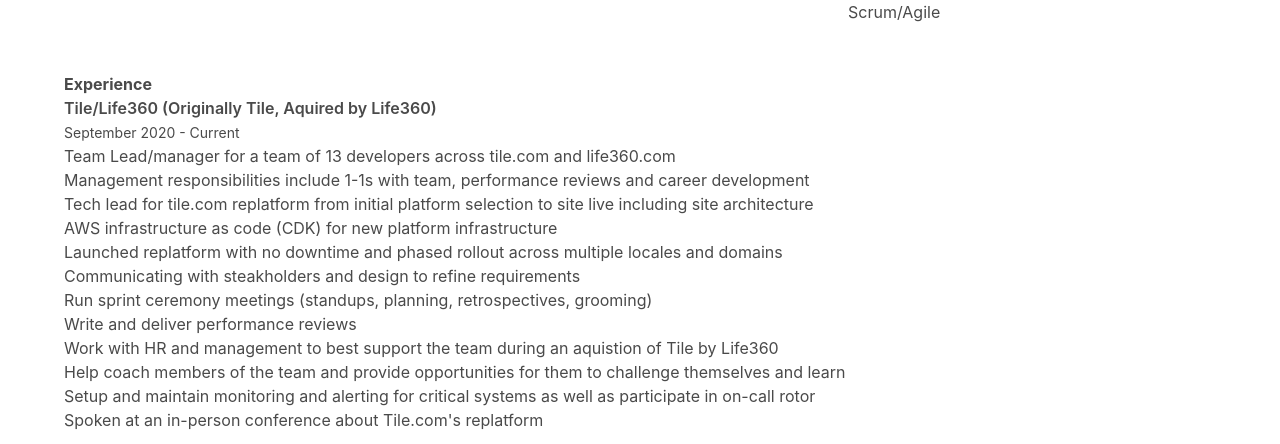
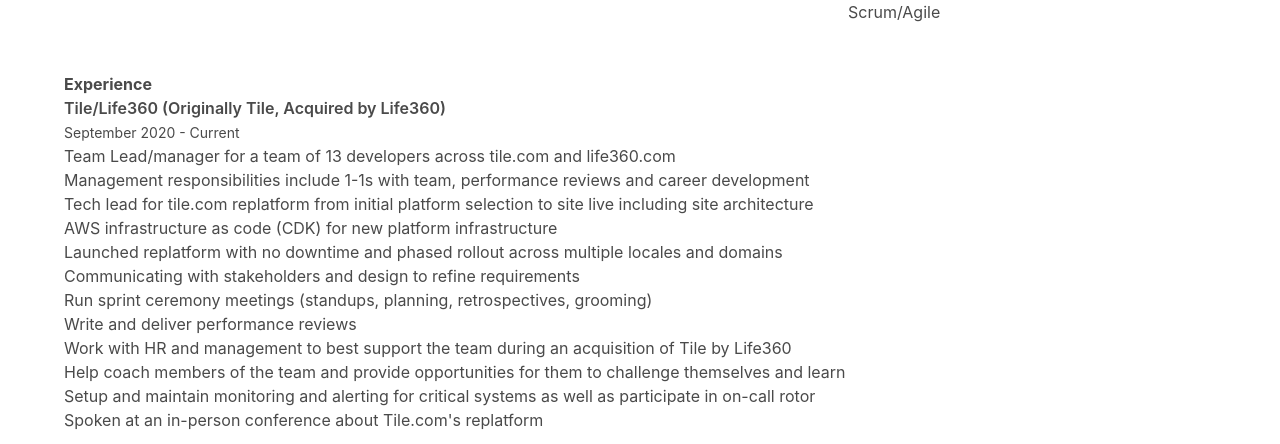
Before and after one commit to skysteve/skysteve.github.io, a Jekyll site: the page built from cv.html, in a window 1280 px wide and 900 px high, scrolled down 310 px. Shown: the part 162-606 px from the top of the window. Built offline with Jekyll 4.4.1, drawn with Linux system fonts in a browser that asks for light colours; nearby versions of some CDN libraries.

Commit message:
fix spelling

```diff
--- a/cv.html
+++ b/cv.html
@@ -86,7 +86,7 @@
   <h2>Experience</h2>
   <article class="experience">
     <div class="job">
-      <h5>Tile/Life360 (Originally Tile, Aquired by Life360)</h5>
+      <h5>Tile/Life360 (Originally Tile, Acquired by Life360)</h5>
         <small>September 2020 - Current</small>
       </h5>
       <ul>
@@ -95,10 +95,10 @@
         <li>Tech lead for tile.com replatform from initial platform selection to site live including site architecture</li>
         <li>AWS infrastructure as code (CDK) for new platform infrastructure</li>
         <li>Launched replatform with no downtime and phased rollout across multiple locales and domains</li>
-        <li>Communicating with steakholders and design to refine requirements</li>
+        <li>Communicating with stakeholders and design to refine requirements</li>
         <li>Run sprint ceremony meetings (standups, planning, retrospectives, grooming)</li>
         <li>Write and deliver performance reviews</li>
-        <li>Work with HR and management to best support the team during an aquistion of Tile by Life360</li>
+        <li>Work with HR and management to best support the team during an acquisition of Tile by Life360</li>
         <li>Help coach members of the team and provide opportunities for them to challenge themselves and learn</li>
         <li>Setup and maintain monitoring and alerting for critical systems as well as participate in on-call rotor</li>
         <li>Spoken at an in-person conference about Tile.com's replatform</li>
```
